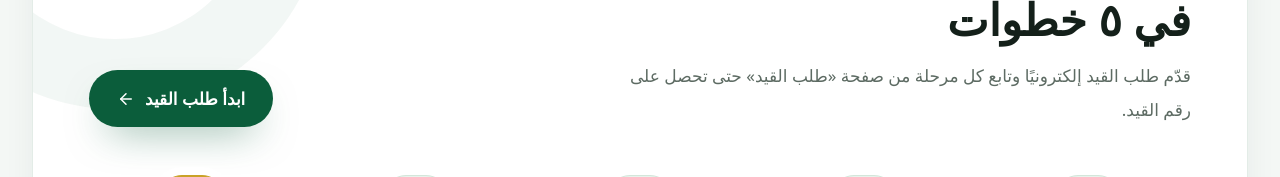
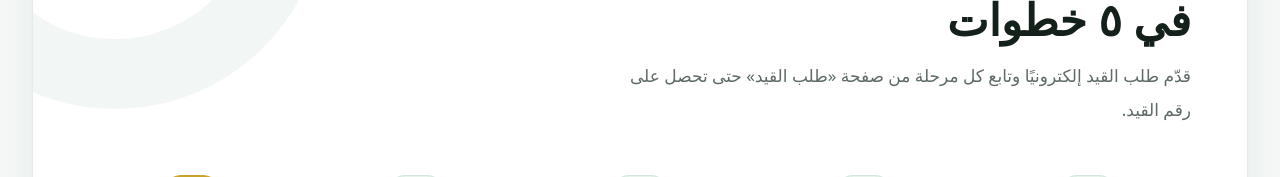
Before and after one commit to mohaannaad/pharmacy-syndicate, a Next.js app: page / in a window 1280 px wide. Shown: the part 1508-1685 px from the top of the page. Built offline with nearby package versions, Linux system fonts and the light colour scheme; no server answers; the database is empty.

Commit message:
Graduate journey: white design without button

```diff
--- a/app/components/GraduateJourney.tsx
+++ b/app/components/GraduateJourney.tsx
@@ -1,4 +1,4 @@
-import { UserPlus, FileText, SquareCheckBig, Building2, GraduationCap, ArrowLeft } from "lucide-react";
+import { UserPlus, FileText, SquareCheckBig, Building2, GraduationCap } from "lucide-react";
 import Reveal from "./Reveal";
 
 // =====================================================================
@@ -26,7 +26,7 @@ export default function GraduateJourney() {
             <span className="pointer-events-none absolute -left-32 -top-36 w-[420px] h-[420px] rounded-full border-[70px] border-primary/5" />
             <span className="pointer-events-none absolute -right-24 -bottom-40 w-[340px] h-[340px] rounded-full border-[56px] border-gold/10" />
 
-            {/* العنوان والزرار */}
+            {/* العنوان */}
             <div className="relative flex flex-col lg:flex-row lg:items-end justify-between gap-8">
               <div className="text-right max-w-xl">
                 <span className="inline-flex items-center gap-2 bg-gold-soft text-[#8A6C0E] font-extrabold text-sm px-3.5 py-1.5 rounded-pill">
@@ -40,10 +40,6 @@ export default function GraduateJourney() {
                 </h2>
                 <p className="mt-3 text-ink-muted text-base md:text-[17px] leading-loose">قدّم طلب القيد إلكترونيًا وتابع كل مرحلة من صفحة «طلب القيد» حتى تحصل على رقم القيد.</p>
               </div>
-              <a href="/signup" className="self-start lg:self-auto inline-flex items-center gap-2.5 bg-primary hover:bg-primary-dark text-white font-black text-base md:text-[17px] px-7 py-4 rounded-pill whitespace-nowrap shadow-[0_18px_40px_-18px_rgba(11,93,59,.6)] transition-colors">
-                ابدأ طلب القيد
-                <ArrowLeft className="w-[18px] h-[18px]" />
-              </a>
             </div>
 
             {/* الخطوات */}
```
